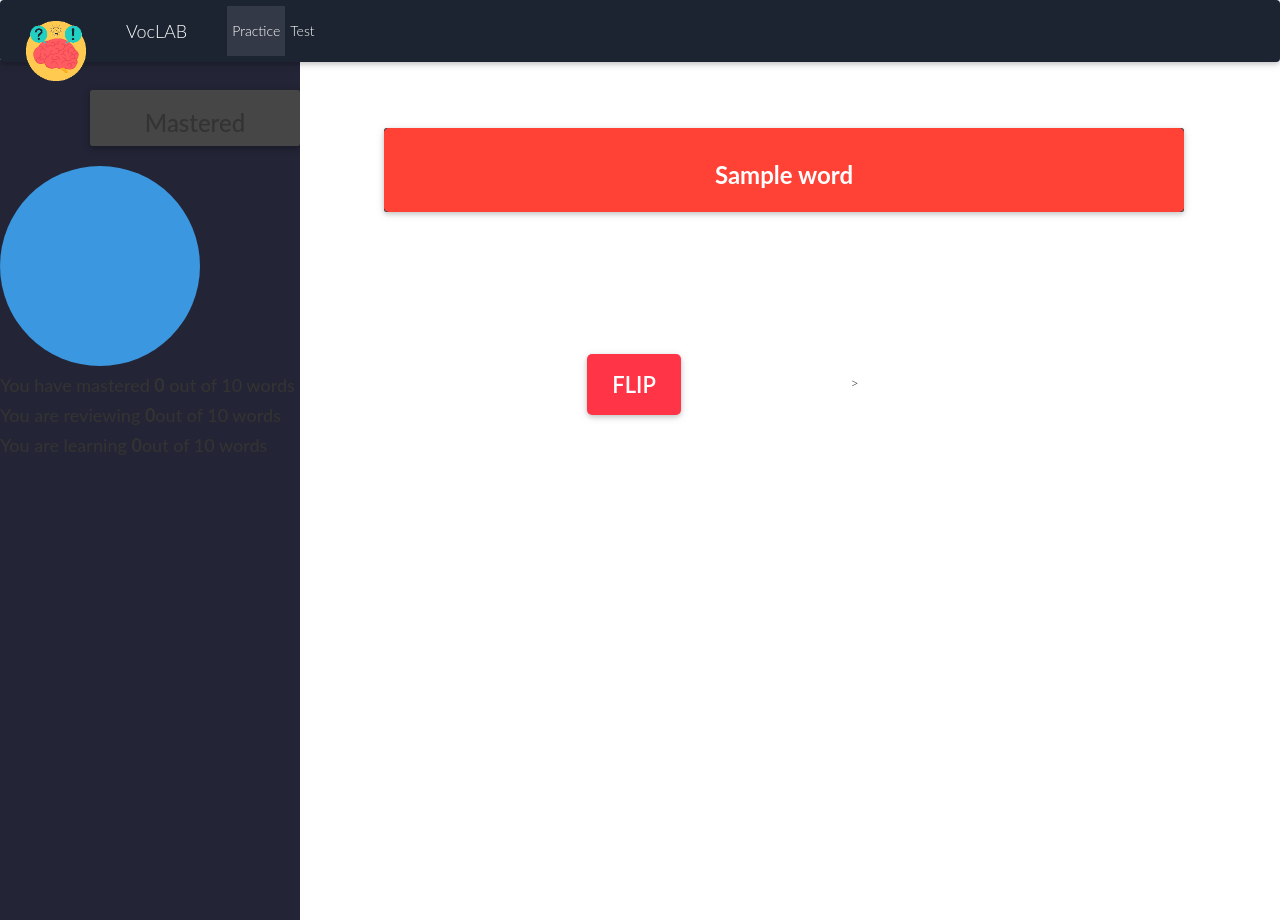
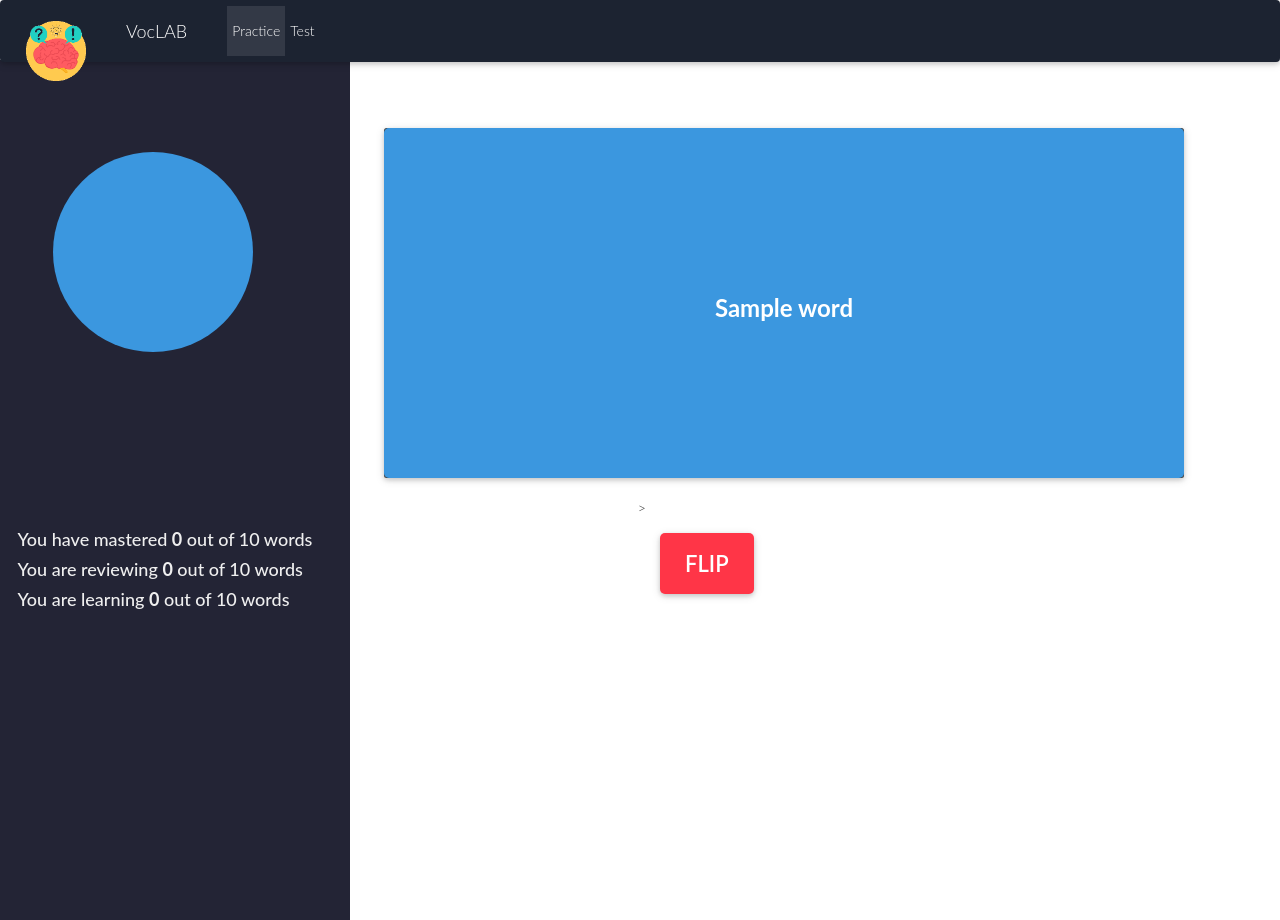
Before and after one commit to Saad-Mahmud/GRE_WebApp, a Flask app: template zMA_Test/Frontend/templates/tryit.html in a window 1280 px wide. Run offline with Flask 2, Linux system fonts and the light colour scheme; the template is opened without the code that fills it: most values are stand-ins (such as "Sample title", 1, 10 or a date in 2020); some libraries are stand-ins or nearby versions.

Commit message:
frontend edited

```diff
--- a/zMA_Test/Frontend/templates/dictview.html
+++ b/zMA_Test/Frontend/templates/dictview.html
@@ -1,7 +1,7 @@
 <table>
         <tr>
             <td>
-                <h3><b id="word">{{ word.word }}></b> (<i id="type"> {{word.TYPE}}</i>)</h3>
+                <h4><b id="word">{{ word.word }}></b> (<i id="type"> {{word.TYPE}}</i>)</h4>
             </td>
        </tr>
         <tr>
@@ -13,20 +13,19 @@
 
         <tr>
             <td>
-                <h3><b>Meaning :</b></h3> <h3 id="meaning"> {{ word.meaning }}</h3>
+                <h4><b>Meaning :</b></h4> <h4 id="meaning"> {{ word.meaning }}</h4>
             </td>
         </tr>
         <tr>
             <td>
-                <h3 ><b>Usage :</b></h3> <h3 id="usage"> {{ word.usage }}</h3>
+                <h4 ><b>Usage :</b></h4> <h4 id="usage"> {{ word.usage }}</h4>
 
             </td>
         </tr>
 
         <tr>
             <td>
-                <h3><b>Translation:  </b></h3><h3 id="trans"> - - - -</h3>
-                <select id="selectlan" style="width: 100px; height: 40px; font-size: 22px">
+                <h4><b>Translation:  </b> <select id="selectlan" style="width: 100px; height: 40px; font-size: 22px">
                     <option value="- - - -">None</option>
                     <option value="bangali">Bangali</option>
                     <option value="chinese">Chinese</option>
@@ -36,7 +35,8 @@
                     <option value="italian">Italian</option>
                     <option value="japanese">Japanese</option>
                     <option value="spanish">Spanish</option>
-                </select>
+                </select><b id="trans">  - - - - </b></h4>
+
 
 
 
--- a/zMA_Test/Frontend/templates/tryit.html
+++ b/zMA_Test/Frontend/templates/tryit.html
@@ -40,6 +40,8 @@
             -webkit-border-radius: 100px;
             border-radius: 100px;
             position: relative;
+            left: 15%;
+            top: 10%;
         }
 
         .clip1 {
@@ -59,8 +61,8 @@
             -moz-border-radius: 100px;
             -webkit-border-radius: 100px;
             border-radius: 100px;
-            background-color: #f7e5e1;
-            border-color: #f7e5e1;
+            background-color: #464646;
+            border-color: #464646;
             -moz-transform: rotate(0);
             -webkit-transform: rotate(0);
             -o-transform: rotate(0);
@@ -84,8 +86,8 @@
             -moz-border-radius: 100px;
             -webkit-border-radius: 100px;
             border-radius: 100px;
-            background-color: #f7e5e1;
-            border-color: #f7e5e1;
+            background-color: #464646;
+            border-color: #464646;
             -moz-transform: rotate(0);
             -webkit-transform: rotate(0);
             -o-transform: rotate(0);
@@ -191,7 +193,8 @@
             padding: 1em;
             border-radius: 5px;
             color: white;
-            background-color: #ff4136;
+            background-color: #3b97df;
+            height: 350px;
 
 
         }
@@ -199,6 +202,7 @@
         .card__side--back {
             background-color: #ffffff;
             box-shadow: 0px 5px 0px 0px #3c93d5;
+            height: 350px;
         }
 
         .btn {
@@ -235,6 +239,8 @@
         }
 
 
+
+
     </style>
 
     <!-- sienav -->
@@ -245,14 +251,15 @@
 
         .sidenav {
             height: 100%;
-            width: 300px;
+            width: 350px;
             position: fixed;
             z-index: -1;
             top: 60px;
             left: 0;
-
+            color: #efefef;
             background-color: #232435;
             overflow-x: hidden;
+
             /*padding-top: 20px;*/
         }
 
@@ -285,6 +292,21 @@
         }
     </style>
 
+    <style>
+        .flipbtn{
+            position: absolute;
+            left: 50%;
+        }
+        .nextbtn{
+            position: absolute;
+            left: 40%;
+        }
+        .stat{
+            position: absolute;
+            top: 50%;
+            left: 5%;
+        }
+    </style>
 </head>
 
 <body>
@@ -292,10 +314,7 @@
 
 
     <div class="sidenav">
-    <div class="card">
-        <h3>Mastered</h3>
 
-    </div>
     <div  style="display: block" class="pie">
         <div class="clip1">
             <div class="slice1"></div>
@@ -306,44 +325,47 @@
         <div class="status"></div>
     </div>
 
-    <div style="display: block">
+    <div class="stat" style="display: block">
         <h4 align="left">You have mastered <b id="master">0</b> out of 10 words</h4>
-        <h4 align="left">You are reviewing <b id="review">0</b>out of 10 words</h4>
-        <h4 align="left">You are learning <b id="learn">0</b>out of 10 words</h4>
+        <h4 align="left">You are reviewing <b id="review">0</b> out of 10 words</h4>
+        <h4 align="left">You are learning <b id="learn">0</b> out of 10 words</h4>
 
     </div>
 </div>
 
 
-<div class="card js-card">
+
+<div class="card js-card " style="display: block">
     <div class="card__wrapper">
-        <div class="card__side is-active">
+        <div class="card__side is-active align-items-center d-flex justify-content-center">
             <h3><b id="cardside1">{{ word.word }}</b></h3>
         </div>
         <div class="card__side card__side--back">
             {% include 'dictview.html' %}
         </div>
     </div>
-</div>
+    </div>
 
 
-<div style="display: inline-block">
+
+<div class="myclass" style="display: inline-block; vertical-align: center">
 
 
-    <div>
+
+    <div class="nextbtn" style="display: block">
         <div style="display: inline-block">
             <a href="#" class="btn btn-danger" id="idk" style='visibility:hidden'
                onclick="myFunction(this, '{{ sessionID }}', 'idk','ik','flip')">I don't Know</a>
         </div>
         <div style="display: inline-block">
-            <a href="#" class="btn btn-danger" id="ik" style='visibility:hidden'
+            <a href="#" class="btn btn-success" id="ik" style='visibility:hidden'
                onclick="myFunction(this, '{{ sessionID }}', 'idk','ik','flip')">I
                 know</a>
 
         </div>
 
     </div>
-    <div style="display: block">
+    <div class="flipbtn" style="display: block" >
         <a href="#" class="btn btn-danger" id="flip" style='visibility:visible'
            onclick="flipCard('{{ sessionID }}','flip','ik','idk')">Flip</a>
 
```
